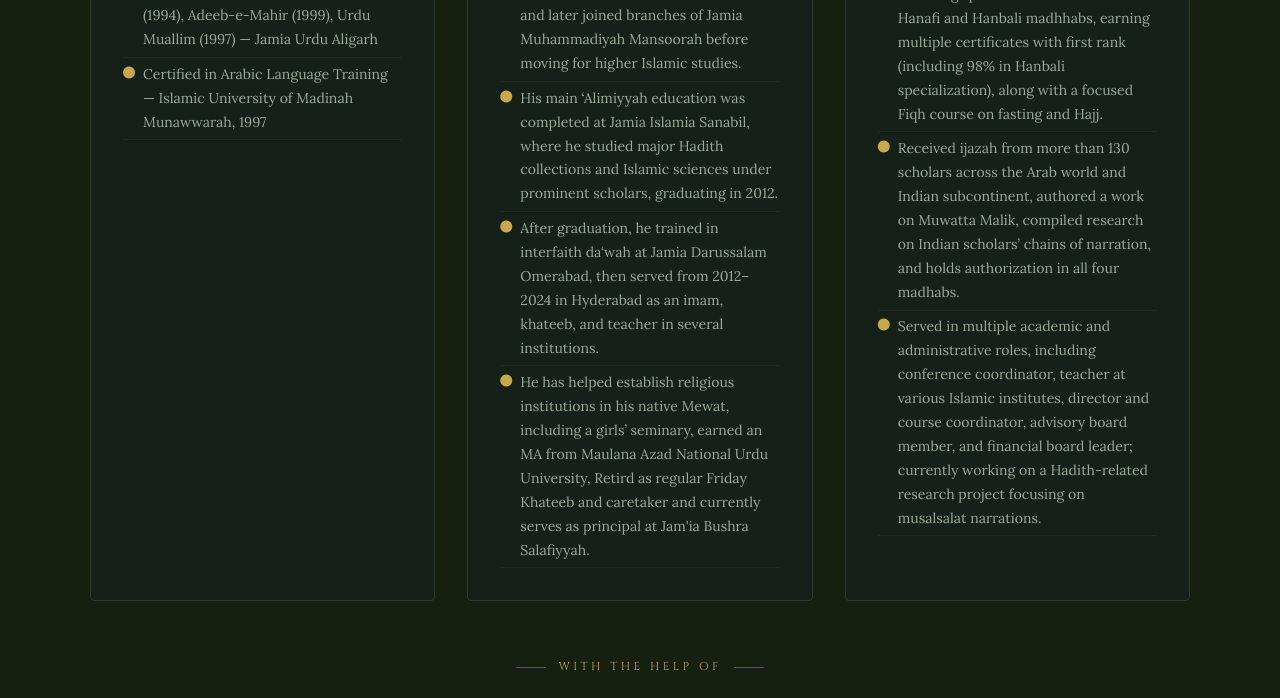
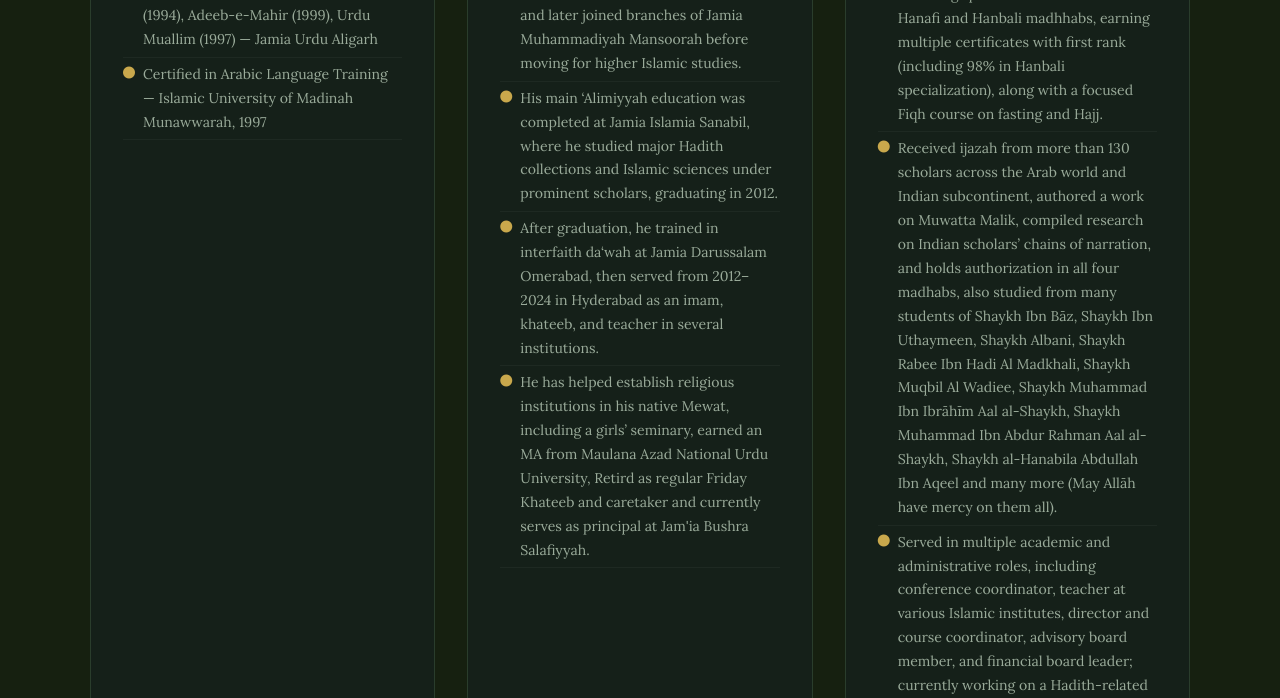
Before and after one commit to MadrassaAlAthariyyah/Talib-Al-Ilm, a plain HTML site: page index.html in a window 1280 px wide. Shown: the part 3260-3958 px from the top of the page. Drawn offline with Linux system fonts and the light colour scheme; a web font is replaced by a local one.

Commit message:
Expand instructor bio with additional qualifications

```diff
--- a/index.html
+++ b/index.html
@@ -866,7 +866,7 @@
           <li><i class="fas fa-circle"></i> Student of Islamic studies with a strong interest in Hadith and its sciences. </li>
           <li><i class="fas fa-circle"></i> Completed high school in science stream (CBSE), holds a bachelors degree in commerce and received tazkiyyah (authorization to teach) from over 10 senior scholars and the district Jamiat Ahl-e-Hadees. </li>
           <li><i class="fas fa-circle"></i> Completed structured Islamic studies, including specializations in both the Hanafi and Hanbali madhhabs, earning multiple certificates with first rank (including 98% in Hanbali specialization), along with a focused Fiqh course on fasting and Hajj. </li>
-          <li><i class="fas fa-circle"></i> Received ijazah from more than 130 scholars across the Arab world and Indian subcontinent, authored a work on Muwatta Malik, compiled research on Indian scholars’ chains of narration, and holds authorization in all four madhabs. </li>
+          <li><i class="fas fa-circle"></i> Received ijazah from more than 130 scholars across the Arab world and Indian subcontinent, authored a work on Muwatta Malik, compiled research on Indian scholars’ chains of narration, and holds authorization in all four madhabs, also studied from many students of Shaykh Ibn Bāz, Shaykh Ibn Uthaymeen, Shaykh Albani, Shaykh Rabee Ibn Hadi Al Madkhali, Shaykh Muqbil Al Wadiee, Shaykh Muhammad Ibn Ibrāhīm Aal al-Shaykh, Shaykh Muhammad Ibn Abdur Rahman Aal al-Shaykh, Shaykh al-Hanabila Abdullah Ibn Aqeel and many more (May Allāh have mercy on them all). </li>
           <li><i class="fas fa-circle"></i> Served in multiple academic and administrative roles, including conference coordinator, teacher at various Islamic institutes, director and course coordinator, advisory board member, and financial board leader; currently working on a Hadith-related research project focusing on musalsalat narrations. </li>
 
         </ul>
```
